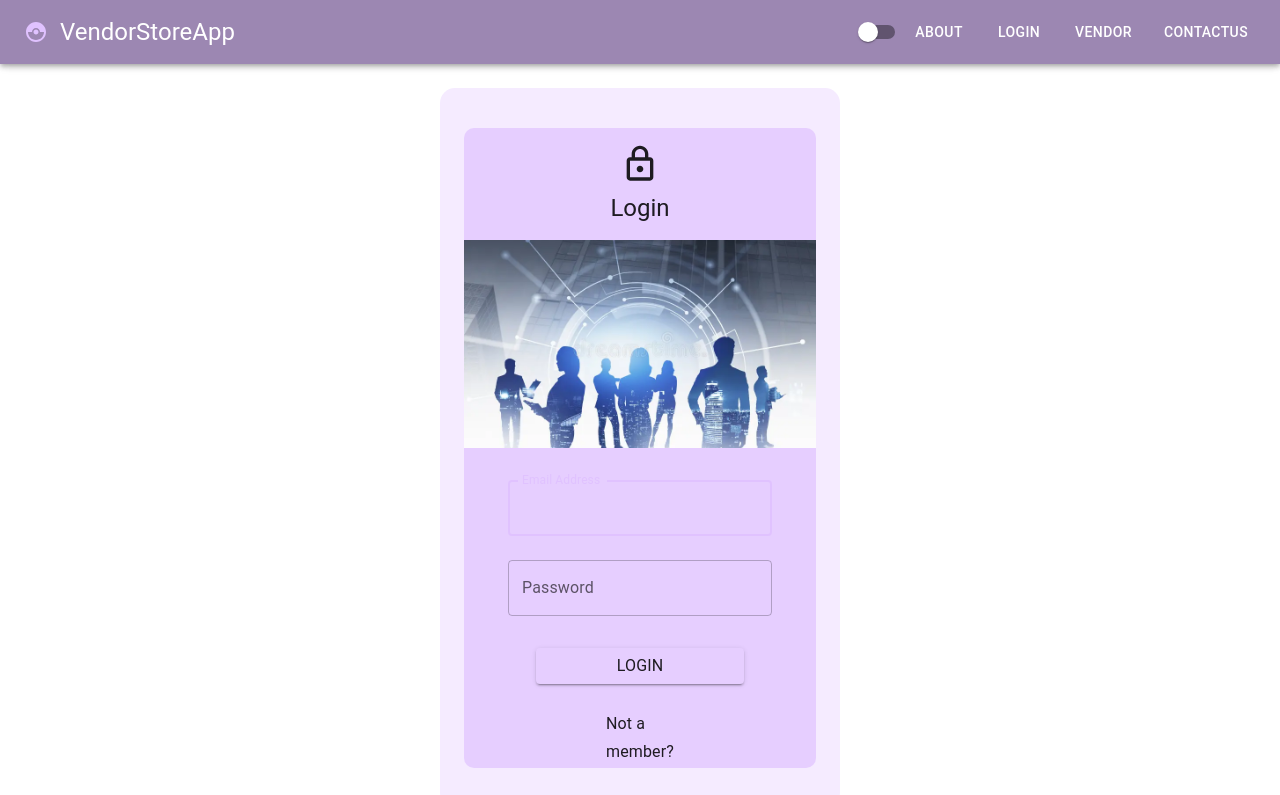
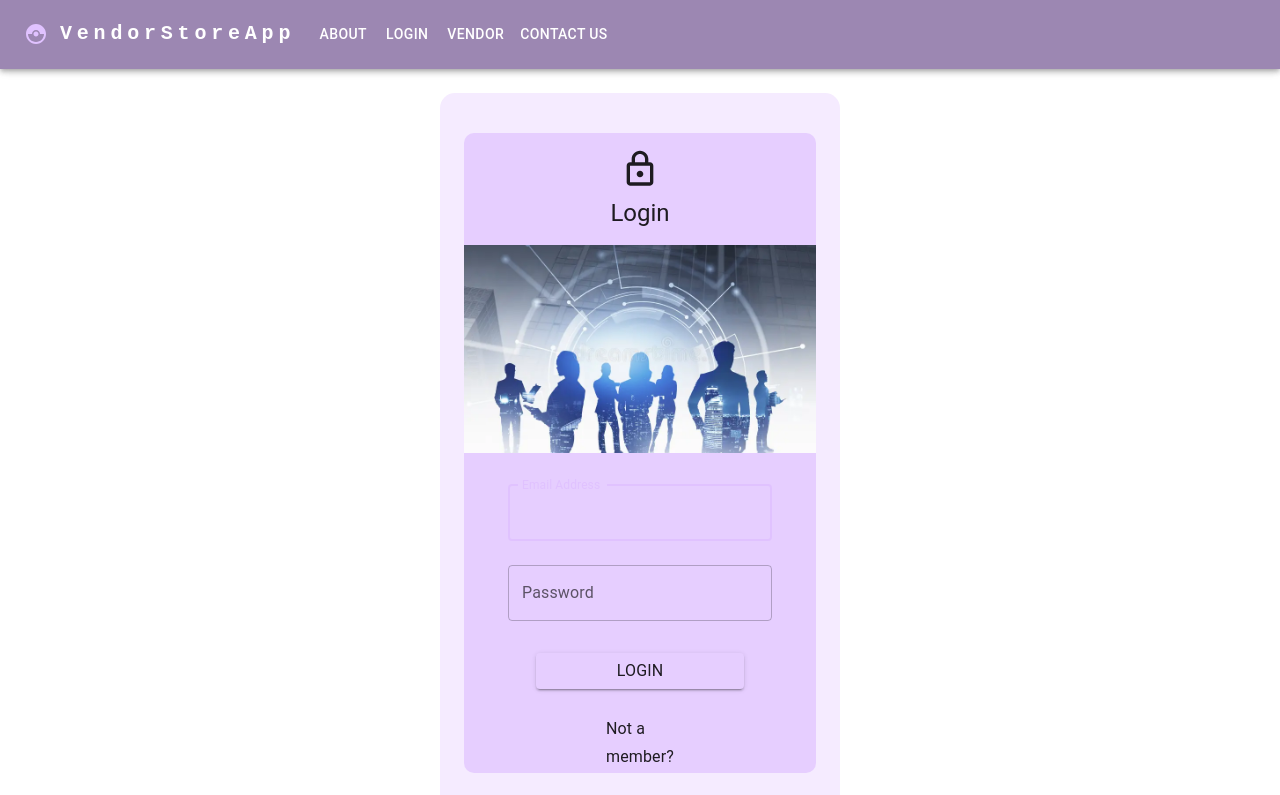
Before and after one commit to KassieSanisclaws/Vendor-Store-, a React (Vite) app: page /login in a window 1280 px wide. Shown: the top 795 px of the page. Built offline with nearby package versions, Linux system fonts and the light colour scheme.

Commit message:
During modifying the Navbar

```diff
--- a/src/App.tsx
+++ b/src/App.tsx
@@ -1,6 +1,5 @@
 import { BrowserRouter, Route, Routes } from 'react-router-dom';
 import { Footer } from './Main-Layout/footer';
-import { Header } from './Main-Layout/header';
 import { MainIndex } from './Main-Layout/mainIndex';
 import { Login } from './Pages/login';
 import { Register } from './Pages/register';
@@ -21,6 +20,7 @@
 import { BillableItemsTable } from './Components/Accordion/billableItemsTable';
 import SampleAccordion from './Components/Accordion/sampleAccordion';
 import { TestProductPage } from './Components/Products/testProductPage';
+import Header from './Components/Header2';
 
 function App() {
   return (
--- /dev/null
+++ b/src/Components/Header2.tsx
@@ -0,0 +1,166 @@
+import AdbIcon from "@mui/icons-material/Adb";
+import MenuIcon from "@mui/icons-material/Menu";
+import AppBar from "@mui/material/AppBar";
+import Box from "@mui/material/Box";
+import Button from "@mui/material/Button";
+import Container from "@mui/material/Container";
+import IconButton from "@mui/material/IconButton";
+import Menu from "@mui/material/Menu";
+import MenuItem from "@mui/material/MenuItem";
+import Toolbar from "@mui/material/Toolbar";
+import Typography from "@mui/material/Typography";
+import * as React from "react";
+import { useThemeMode } from "../main";
+import { CatchingPokemon } from "@mui/icons-material";
+import { Link } from "react-router-dom";
+import { Switch } from "@mui/material";
+
+const pages = ["About", "Login", "Vendor", "Contact Us"];
+
+function Header() {
+  const { mode, toggleThemeMode } = useThemeMode();
+
+  const [anchorElNav, setAnchorElNav] = React.useState<null | HTMLElement>(
+    null
+  );
+  const [anchorElUser, setAnchorElUser] = React.useState<null | HTMLElement>(
+    null
+  );
+
+  const handleOpenNavMenu = (event: React.MouseEvent<HTMLElement>) => {
+    setAnchorElNav(event.currentTarget);
+  };
+  const handleOpenUserMenu = (event: React.MouseEvent<HTMLElement>) => {
+    setAnchorElUser(event.currentTarget);
+  };
+
+  const handleCloseNavMenu = () => {
+    setAnchorElNav(null);
+  };
+
+  const handleCloseUserMenu = () => {
+    setAnchorElUser(null);
+  };
+
+  return (
+    <AppBar
+      position="static"
+      sx={{ bgcolor: mode === "dark" ? "primary.light" : "primary.dark" }}
+    >
+      <Container maxWidth="xl">
+        <Toolbar disableGutters>
+          <IconButton
+            size="large"
+            edge="start"
+            color="secondary"
+            aria-label="logo"
+          >
+            <CatchingPokemon /> {/* this line will change for icon img  */}
+          </IconButton>
+          <Typography
+            variant="h6"
+            noWrap
+            component="a"
+            href="#app-bar-with-responsive-menu"
+            sx={{
+              mr: 2,
+              display: { xs: "none", md: "flex" },
+              fontFamily: "monospace",
+              fontWeight: 700,
+              letterSpacing: ".3rem",
+              color: "inherit",
+              textDecoration: "none",
+            }}
+          >
+            <Link style={{ textDecoration: "none", color: "#fff" }} to="/">
+              VendorStoreApp
+            </Link>
+          </Typography>
+          <Box sx={{ flexGrow: 1, display: { xs: "flex", md: "none" } }}>
+            <IconButton
+              size="large"
+              aria-label="account of current user"
+              aria-controls="menu-appbar"
+              aria-haspopup="true"
+              onClick={handleOpenNavMenu}
+              color="inherit"
+            >
+              <MenuIcon />
+            </IconButton>
+
+            <Menu
+              id="menu-appbar"
+              anchorEl={anchorElNav}
+              anchorOrigin={{
+                vertical: "bottom",
+                horizontal: "left",
+              }}
+              keepMounted
+              transformOrigin={{
+                vertical: "top",
+                horizontal: "left",
+              }}
+              open={Boolean(anchorElNav)}
+              onClose={handleCloseNavMenu}
+              sx={{
+                display: { xs: "block", md: "none" },
+              }}
+            >
+                <Switch
+                  checked={mode === "dark"} //Sets chekced state based om current mode.
+                  onChange={toggleThemeMode} //calls the toggleThemeMode function to change the mode.
+                  color="default"
+                />
+              {pages.map((page) => (
+                <MenuItem key={page} onClick={handleCloseNavMenu}>
+                  <Link
+                    style={{
+                      textDecoration: "none",
+                      color: "#000",
+                      textAlign: "center",
+                    }}
+                    to={`/${page.split(" ").join("")}`}
+                  >
+                    {page}
+                  </Link>
+                </MenuItem>
+              ))}
+            </Menu>
+          </Box>
+          <Typography
+            variant="h5"
+            noWrap
+            component="a"
+            href="#app-bar-with-responsive-menu"
+            sx={{
+              mr: 2,
+              display: { xs: "flex", md: "none" },
+              flexGrow: 1,
+              fontFamily: "monospace",
+              fontWeight: 700,
+              letterSpacing: ".3rem",
+              color: "inherit",
+              textDecoration: "none",
+            }}
+          >
+            <Link style={{ textDecoration: "none", color: "#fff" }} to="/">
+              VendorStoreApp
+            </Link>
+          </Typography>
+          <Box sx={{ flexGrow: 1, display: { xs: "none", md: "flex" } }}>
+            {pages.map((page) => (
+              <Button
+                key={page}
+                onClick={handleCloseNavMenu}
+                sx={{ my: 2, color: "white", display: "block" }}
+              >
+                {page}
+              </Button>
+            ))}
+          </Box>
+        </Toolbar>
+      </Container>
+    </AppBar>
+  );
+}
+export default Header;
--- a/src/Main-Layout/header.tsx
+++ b/src/Main-Layout/header.tsx
@@ -4,7 +4,7 @@
 import { CatchingPokemon } from '@mui/icons-material';
 
 
-export const Header = () => {
+const  Header3 = () => {
     const { mode, toggleThemeMode } = useThemeMode();
     return (
         <AppBar position="static" sx={{ bgcolor: mode === "dark" ? "primary.light" : "primary.dark", }}>
@@ -21,11 +21,7 @@
                 </Typography>
 
                 {/* Light / dark mode toggle switch. */}
-                <Switch
-                    checked={mode === "dark"} //Sets chekced state based om current mode.
-                    onChange={toggleThemeMode} //calls the toggleThemeMode function to change the mode.
-                    color="default"
-                />
+
 
                 <Stack direction="row" spacing={2}>
                     <Button color="inherit" >
@@ -64,3 +60,5 @@
         </AppBar>
     )
 }
+
+export default Header3
```
Also changed, not shown: 2 other files (tests, documents, lock files or other folders).
